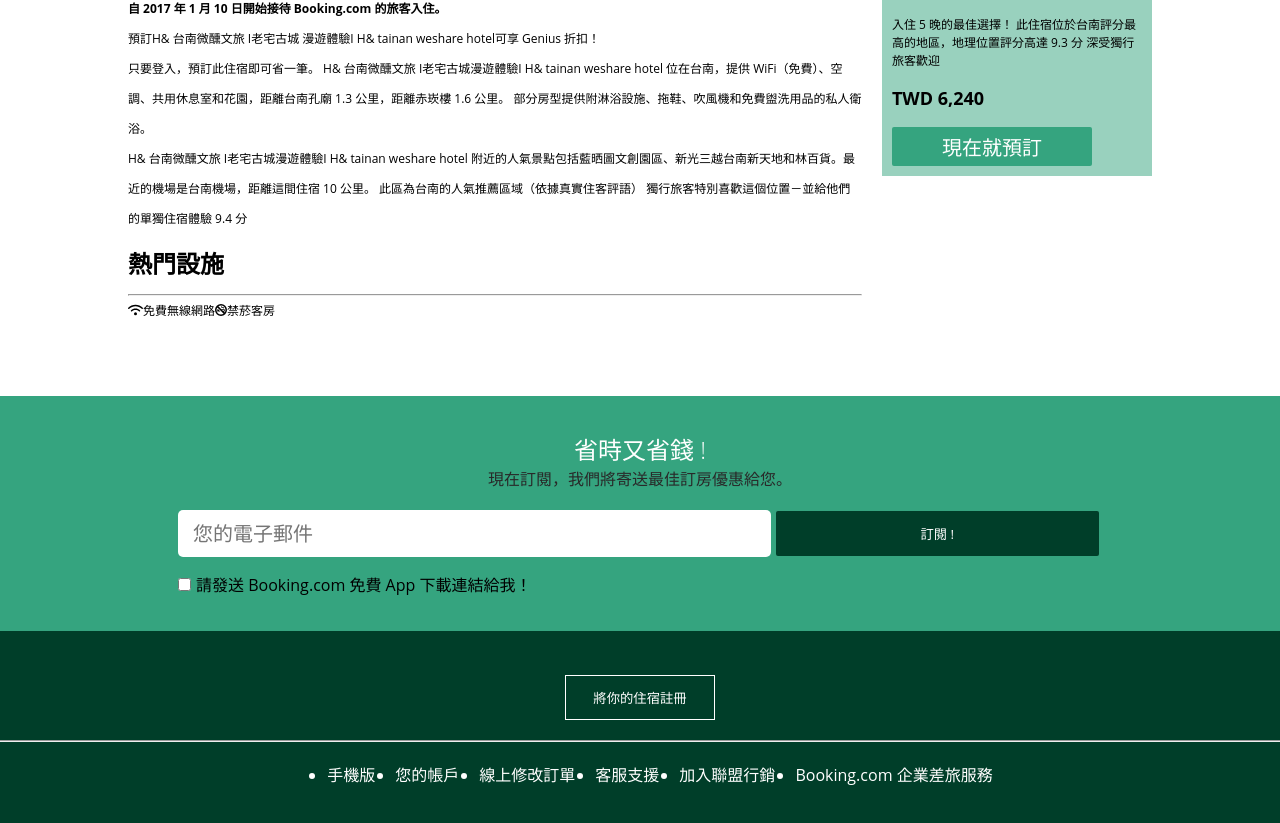
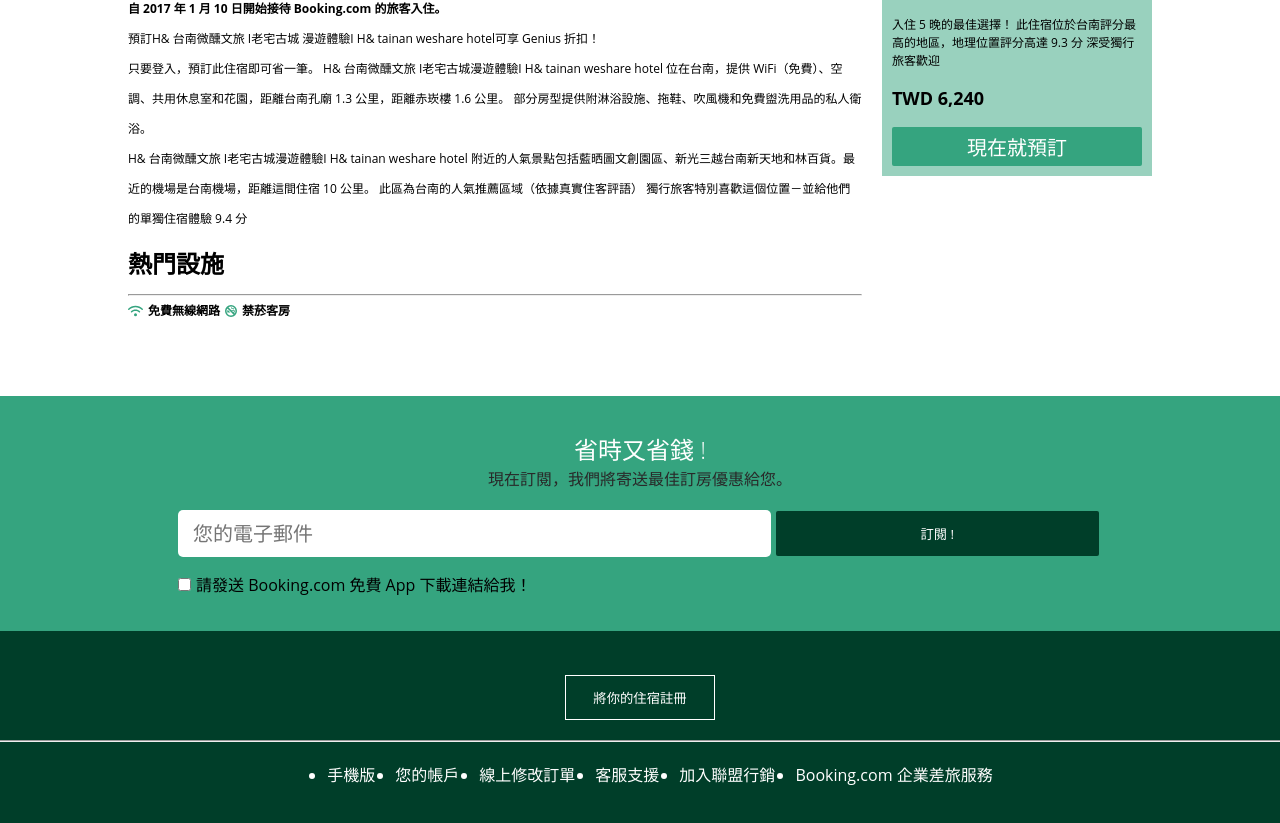
Before and after one commit to XinMiaoWang/Booking, a React (Create React App) app: page /hotels/1 in a window 1280 px wide. Shown: the part 1163-1986 px from the top of the page. Built offline with nearby package versions, Linux system fonts and the light colour scheme.

Commit message:
Modify hotel page scss

```diff
--- a/src/pages/hotel.scss
+++ b/src/pages/hotel.scss
@@ -158,6 +158,16 @@
 
         .hotelDesText {
             line-height: 2.5; // 行距
+
+            .textIcon {
+                display: flex;
+                align-items: center;
+                gap: 5px;
+                font-weight: 600;
+                svg {
+                    color: var(--primary-color);
+                }
+            }
         }
 
         .hotelDesPrice {
@@ -170,7 +180,7 @@
             height: min-content;
 
             button {
-                width: 200px;
+                width: 100%;
                 background-color: var(--primary-color);
                 color: white;
                 border: none;
```
